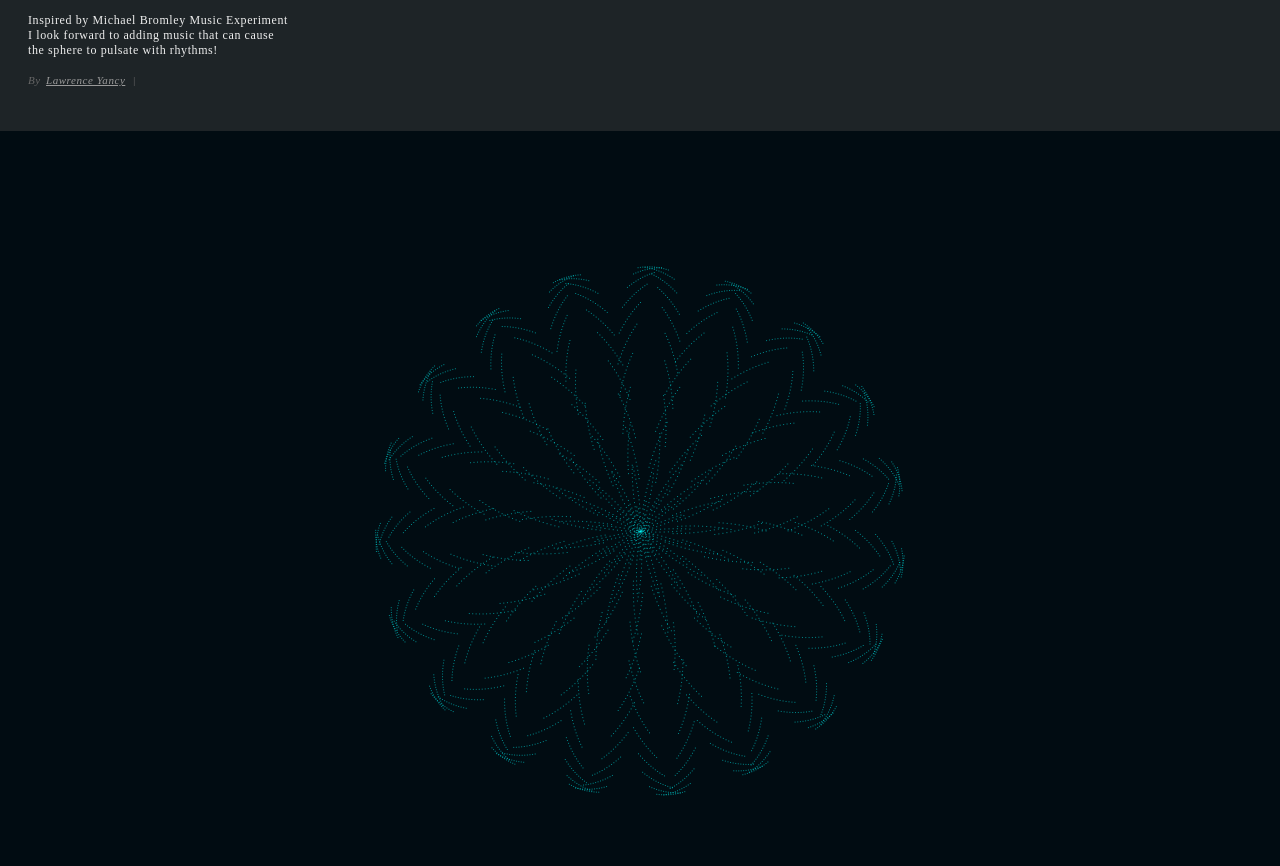
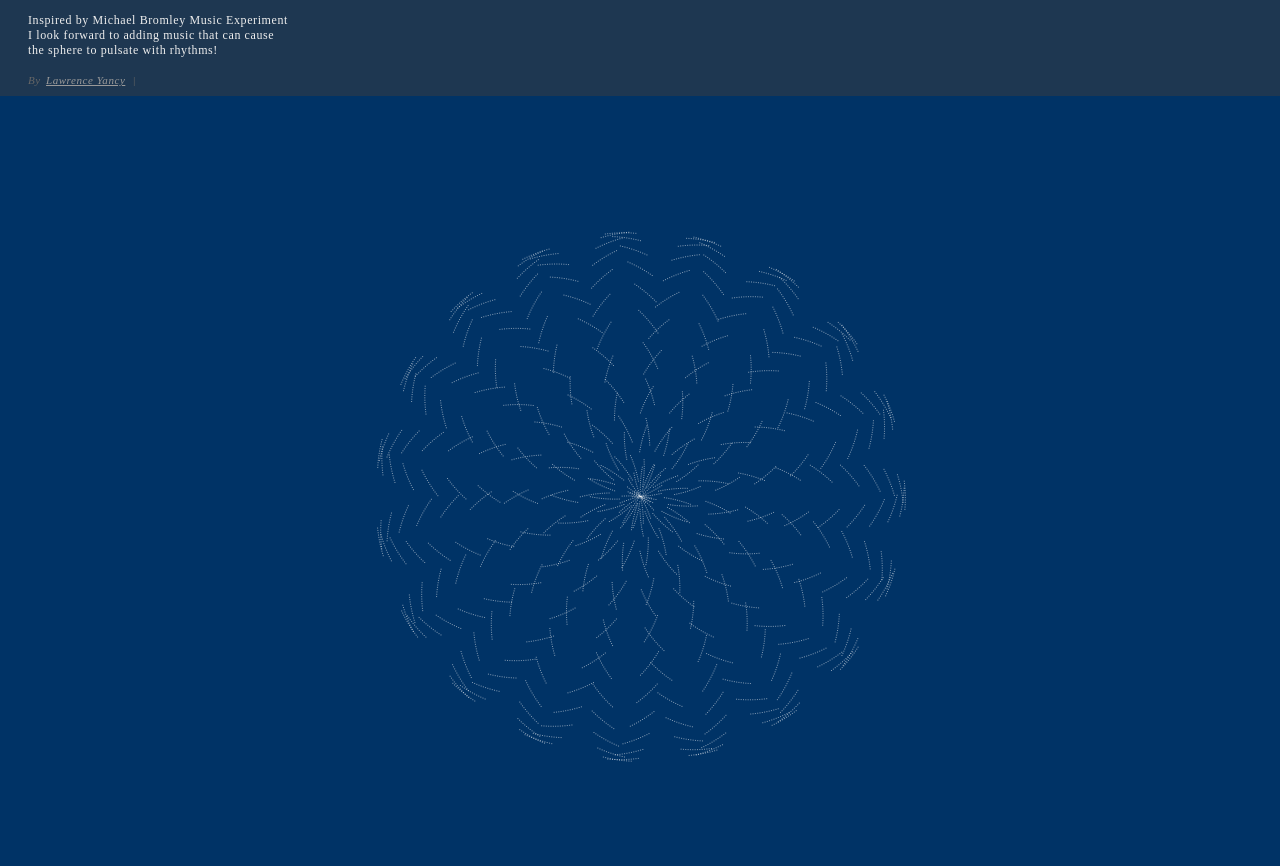
Before and after one commit to lawyancy1/project3_canvas_master, a plain HTML site: page index.html in a window 1280 px wide. Shown: the part 42-908 px from the top of the page. Drawn offline with Linux system fonts and the light colour scheme.

Commit message:
Color Play
Cycling Through Color Changes of Sphere and Background

```diff
--- a/css/main.css
+++ b/css/main.css
@@ -9,7 +9,7 @@ body, html {
 	font-family: font-family: 'Gloria Hallelujah', cursive;
 	color: #fff;
 	font-size: 11px;
-	background: #010c12;
+	background: #003366;
 }
 
 
@@ -20,7 +20,7 @@ body, html {
 header {
 	position: relative;
 	width: 100%;
-	height: 30px;
+	height: 25px;
 	margin: 0;
 	padding: 0 8px 8px 8px;
 	overflow: hidden;
@@ -36,7 +36,7 @@ header {
 }
 
 	header.open {
-		height: 165px;
+		height: 130px;
 	}
 
 	header h1 {
@@ -135,10 +135,6 @@ header {
 }
 
 
-/*********************************************
- * EXPERIMENT STYLES
- *********************************************/
-
 canvas {
 	z-index: 1;
 }
@@ -207,7 +203,7 @@ canvas {
 	font-family: font-family: 'Gloria Hallelujah', cursive;
 	font-size: 38px;
 	text-decoration: none;
-	color: #bbbbbb;
+	color: #ffffff;
 	padding: 2px;
 	display: block;
 	transition: all .18s linear;
@@ -227,11 +223,11 @@ canvas {
 
 .ui a.external {
 	outline: none;
-	font-family: Arial, Helvetica, sans-serif;
+	font-family: font-family: 'Gloria Hallelujah', cursive;
 	font-size: 10px;
 	font-weight: bold;
 	text-decoration: none;
-	color: #bbbbbb;
+	color: #ffffff;
 	display: inline;
 	padding: 0;
 }
--- a/js/sphere.js
+++ b/js/sphere.js
@@ -15,7 +15,7 @@
 		canvas.height = h = innerHeight;
 	}
 
-	// Monitor browser resize
+	// Browser Size Response
 	addEventListener( 'resize', resize, false );
 
 	// Initial size
@@ -24,7 +24,7 @@
 	// The main animation loop
 	setInterval( function() {
 		context.clearRect( 0, 0, w, h );
-		context.fillStyle = 'rgba(0,255,255,.5)';
+		context.fillStyle = 'rgba(255,255,255,.5)';
 		context.globalCompositeOperation = 'color-burn';
 
 		time += .1;
@@ -41,5 +41,5 @@
 							  1,
 							  1 );
 		}
-	}, 16 );
+	}, 32 );
 })()
```
Lines whose indentation alone changed are shown as unchanged.
